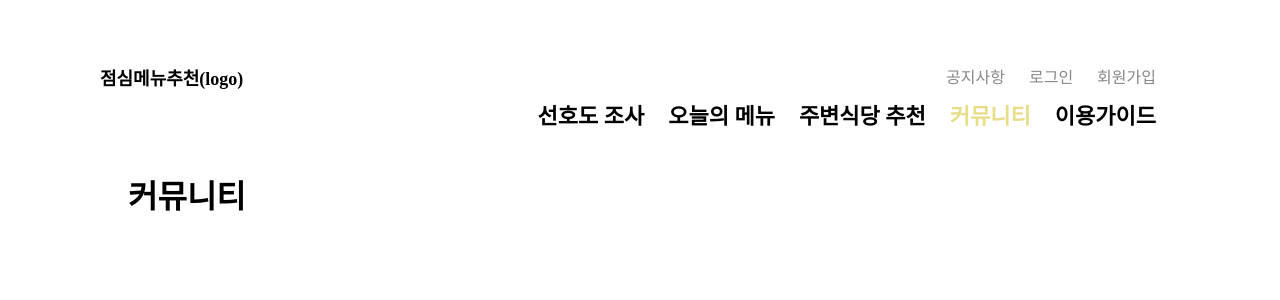
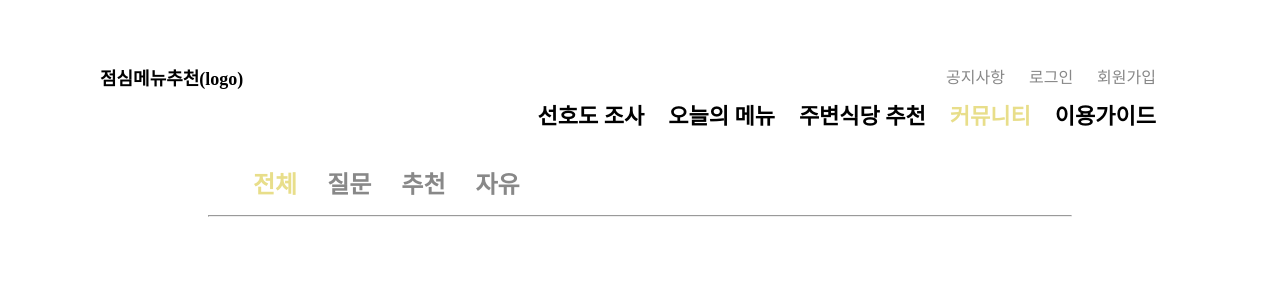
Before and after one commit to yegyeom/lunch-recommendation-client, a React (Create React App) app: page /community in a window 1280 px wide. Shown: the top 300 px of the page. Built offline with nearby package versions, Linux system fonts and the light colour scheme.

Commit message:
[feat] 커뮤니티 퍼블리싱

```diff
--- /dev/null
+++ b/src/pages/CommunityPage/Category.jsx
@@ -0,0 +1,53 @@
+import { useState, useEffect } from "react";
+
+function Category() {
+  const [category, setCategory] = useState("all");
+
+  useEffect(() => {
+    const allTitle = document.getElementsByClassName("category");
+    for (let i of allTitle) i.style = "color: #888888";
+
+    const element = document.getElementById("all");
+    element.style = "color: #E8DE8A";
+  }, []);
+
+  const categoryItems = [
+    { title: "전체", id: "all" },
+    { title: "질문", id: "question" },
+    { title: "추천", id: "recommendation" },
+    { title: "자유", id: "free" },
+  ];
+
+  const handleCategoryClick = (id) => {
+    return () => {
+      setCategory(id);
+
+      const allTitle = document.getElementsByClassName("category");
+      for (let i of allTitle) i.style = "color: #888888";
+
+      const element = document.getElementById(id);
+      element.style = "color: #E8DE8A";
+      console.log(id);
+    };
+  };
+
+  const categoryList = categoryItems.map((item, idx) => (
+    <div
+      id={item.id}
+      onClick={handleCategoryClick(item.id)}
+      key={idx}
+      className="category"
+    >
+      {item.title}
+    </div>
+  ));
+
+  return (
+    <div className="community-list-header">
+      <h2 className="community-category">{categoryList}</h2>
+      <hr />
+    </div>
+  );
+}
+
+export default Category;
--- /dev/null
+++ b/src/pages/CommunityPage/PostList.jsx
@@ -0,0 +1,7 @@
+import Category from "./Category";
+
+function PostList() {
+  return <Category></Category>;
+}
+
+export default PostList;
--- a/src/pages/CommunityPage/index.jsx
+++ b/src/pages/CommunityPage/index.jsx
@@ -1,5 +1,13 @@
+import PostList from "./PostList";
+
 function CommunityPage() {
-  return <h1>커뮤니티</h1>;
+  return (
+    <>
+      <div className="community">
+        <PostList></PostList>
+      </div>
+    </>
+  );
 }
 
 export default CommunityPage;
--- /dev/null
+++ b/src/styles/scss/community.scss
@@ -0,0 +1,22 @@
+.community {
+  padding: 0px 80px;
+}
+.community-category {
+  display: flex;
+  margin: 0px;
+  margin-left: 30px;
+}
+
+.community-list-header {
+  text-align: center;
+}
+
+.community-category > div {
+  color: #888888;
+  margin: 15px;
+  cursor: pointer;
+}
+
+.community-list-header > hr {
+  margin: 0px auto;
+}
--- a/src/styles/scss/layout.scss
+++ b/src/styles/scss/layout.scss
@@ -5,3 +5,13 @@ body {
 .container {
   width: 100%;
 }
+
+.container > hr {
+  margin: 0px;
+}
+
+.content-container {
+  margin: 0 auto;
+  width: 80%;
+  height: fit-content;
+}
```
